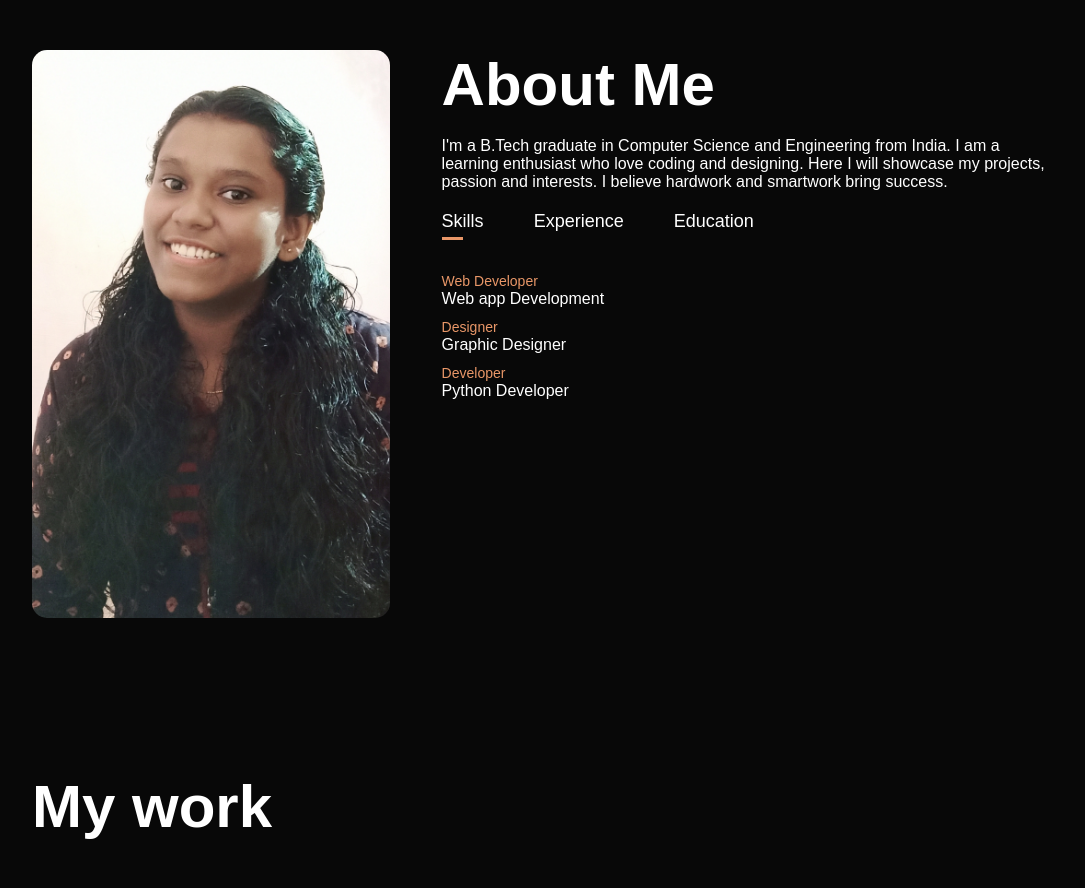
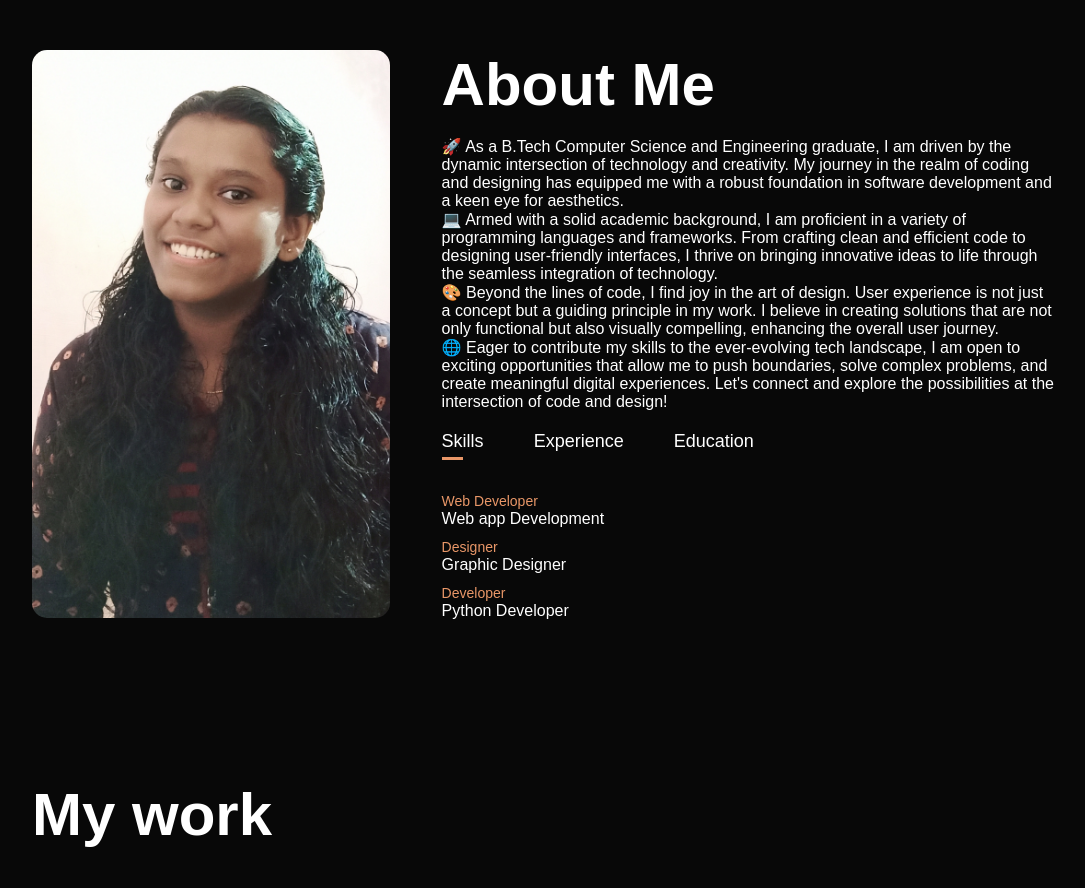
Before and after one commit to anjanaanil4556/my-portfolio, a plain HTML site: page index.html in a window 1280 px wide. Shown: the part 840-1728 px from the top of the page, without its empty margins (96-1181 px from the left). Drawn offline with Linux system fonts and the light colour scheme.

Commit message:
Update index.html

```diff
--- a/index.html
+++ b/index.html
@@ -41,11 +41,19 @@
             <div class="about-col-2">
                 <h1 class="sub-title">About Me</h1>
             &nbsp;
-                <p> I'm a B.Tech graduate in Computer Science and Engineering from India. I am a learning enthusiast who love coding and designing. Here I will showcase my projects, passion and
-                    interests. I believe hardwork and smartwork bring success.
 
 
-                    </p>
+<p>🚀 As a B.Tech Computer Science and Engineering graduate, I am driven by the dynamic intersection of technology and creativity. My journey in the realm of coding and designing has equipped me with a robust foundation in software development and a keen eye for aesthetics. </p>
+
+<p>💻 Armed with a solid academic background, I am proficient in a variety of programming languages and frameworks. From crafting clean and efficient code to designing user-friendly interfaces, I thrive on bringing innovative ideas to life through the seamless integration of technology. </p>
+
+<p>🎨 Beyond the lines of code, I find joy in the art of design. User experience is not just a concept but a guiding principle in my work. I believe in creating solutions that are not only functional but also visually compelling, enhancing the overall user journey. </p>
+
+<p>🌐 Eager to contribute my skills to the ever-evolving tech landscape, I am open to exciting opportunities that allow me to push boundaries, solve complex problems, and create meaningful digital experiences. Let's connect and explore the possibilities at the intersection of code and design! </p>
+
+
+
+
                     <div class="tab-titles">
                         <p class="tab-links active-link" onclick="opentab('Skills')">Skills</p>
                         <p class="tab-links" onclick="opentab('Experience')">Experience</p>
```
